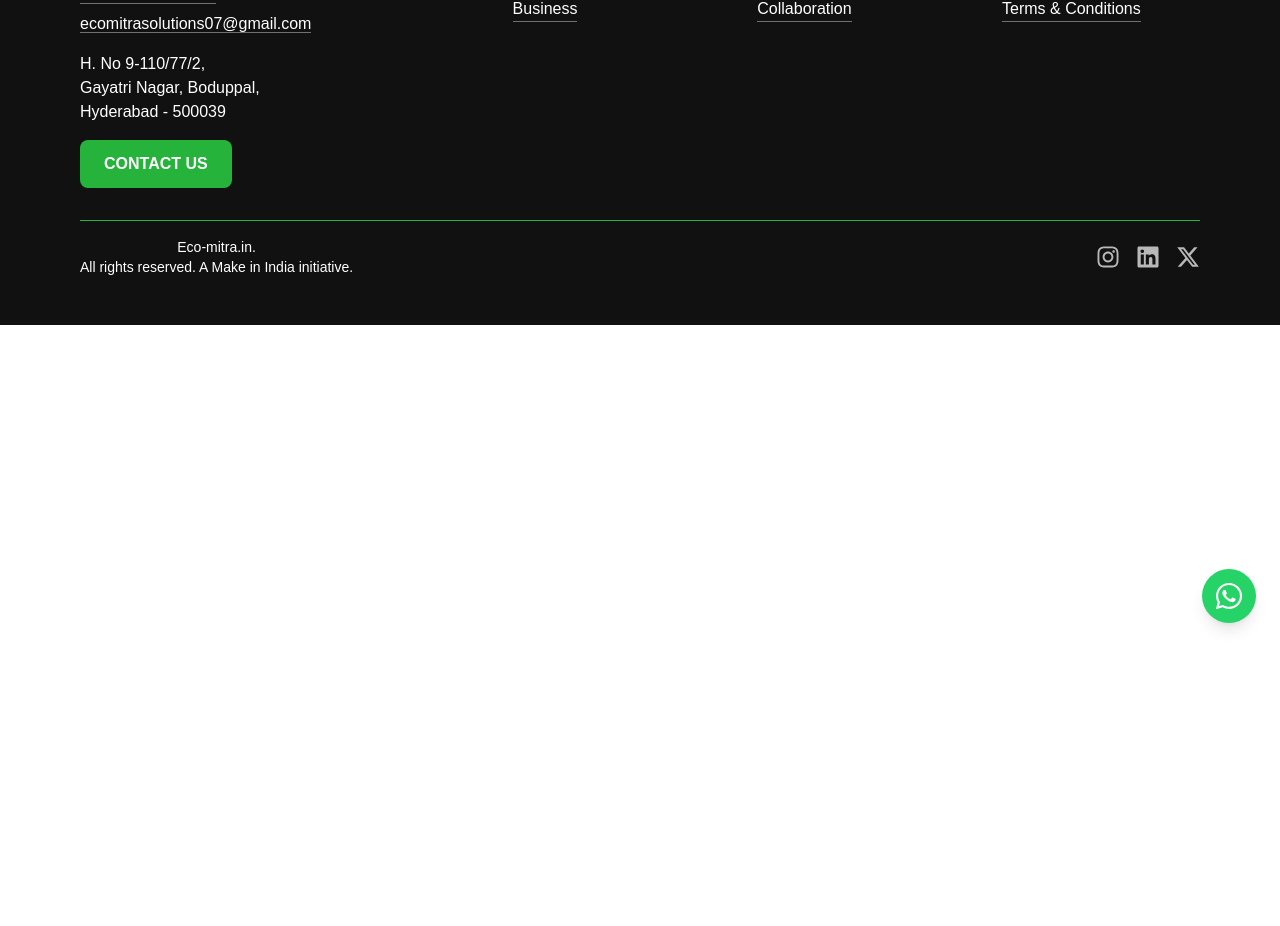
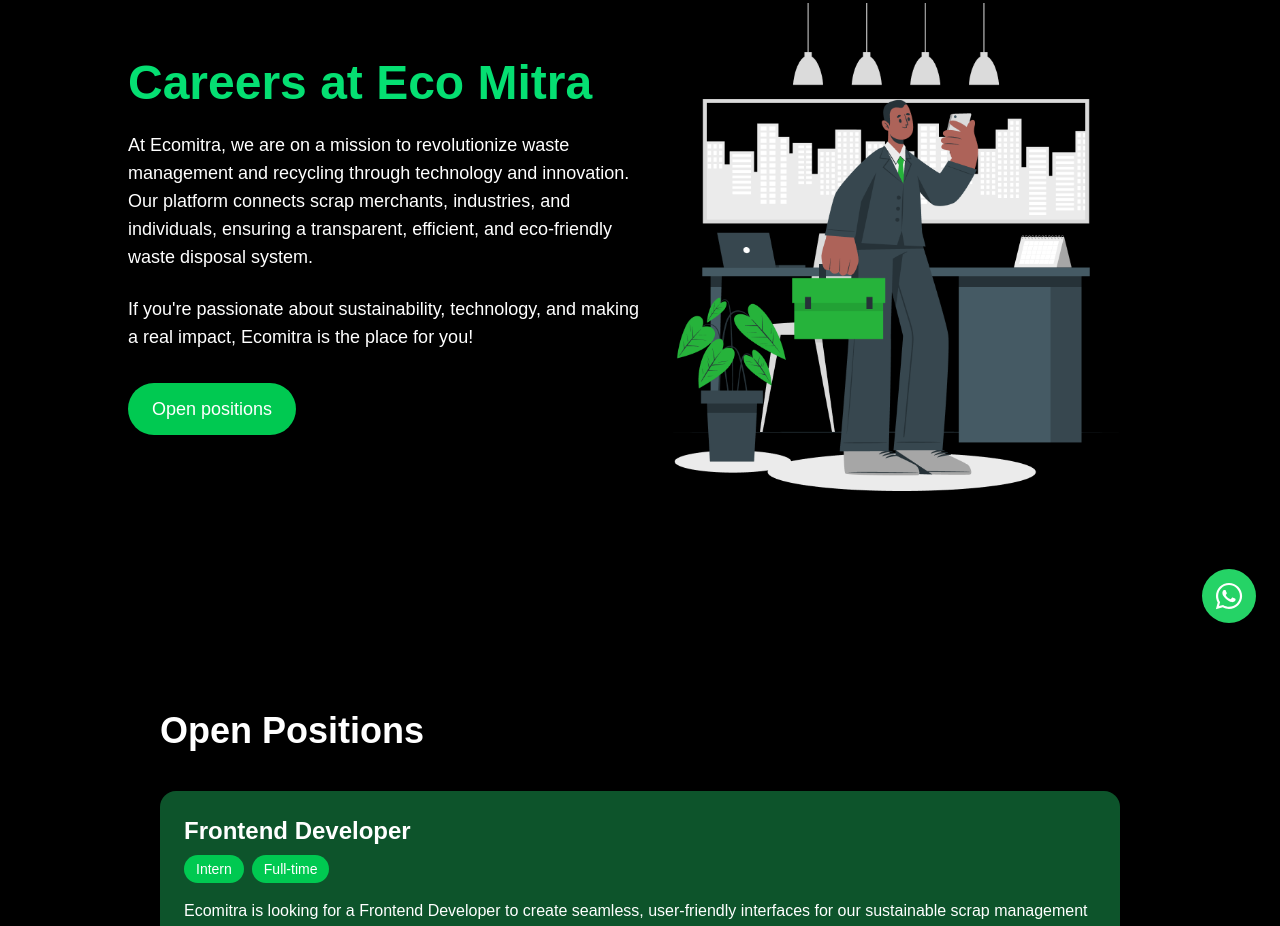
Before and after one commit to nitinrajg/frontend-ecomitra, a React (Vite) app: page /careers in a window 1280 px wide. Shown: the part 153-1079 px from the top of the page. Before the commit the page ends 800 px from the top, so only its background shows below. Built offline with nearby package versions, Linux system fonts and the light colour scheme.

Commit message:
Careers Page added with image

```diff
--- a/src/App.jsx
+++ b/src/App.jsx
@@ -12,6 +12,8 @@
 import Page2Header from "./page2/page2Header";
 import Page3Header from "./page3/page3header";
 import PreRegistration from "./PreRegistration/PreRegistration";
+import CareerPage from "./careers/CareerPage";
+import ApplyPage from "./careers/ApplyPage";
 
 const AppContent = () => {
   const location = useLocation();
@@ -42,6 +44,10 @@
         <Route path="/eco-life" element={<Page3Header />} />
         <Route path="/pre-registration" element={<PreRegistration />} />
         <Route path="/about-us" element={<AboutUs />} />
+
+        {/* Career Routes */}
+        <Route path="/careers" element={<CareerPage />} />
+        <Route path="/careers/apply" element={<ApplyPage />} />
       </Routes>
       <Footer />
     </div>
--- /dev/null
+++ b/src/careers/ApplyPage.jsx
@@ -0,0 +1,16 @@
+import React from "react";
+
+const ApplyPage = () => {
+  return (
+    <div className="w-full h-screen flex justify-center items-center">
+      <iframe
+        src="https://app.nocodb.com/#/nc/form/44b0e9b2-186a-4e06-9f35-1dc2e419668f"
+        width="100%"
+        height="600px"
+        style={{ border: "none" }}
+      ></iframe>
+    </div>
+  );
+};
+
+export default ApplyPage;
--- /dev/null
+++ b/src/careers/CareerPage.jsx
@@ -0,0 +1,109 @@
+import React from "react";
+import { Link } from "react-router-dom";
+import cuate from "../assets/cuate.png"; // Add this import
+
+const CareerPage = () => {
+  const jobs = [
+    {
+      title: "Frontend Developer",
+      description:
+        "Ecomitra is looking for a Frontend Developer to create seamless, user-friendly interfaces for our sustainable scrap management platform. If you have experience building interactive and responsive web applications and want to be part of a fast-growing startup making a real impact, we'd love to have you on board!",
+    },
+    {
+      title: "Backend Developer",
+      description:
+        "Ecomitra is looking for a Backend Developer to build and optimize the core systems powering our sustainable scrap management platform. If you have experience in developing scalable APIs, managing databases, and ensuring secure, high-performance backend operations, join our fast-growing startup and make a real impact!",
+    },
+    {
+      title: "UI/UX Designer",
+      description:
+        "Ecomitra is looking for a UI/UX Designer to craft intuitive and visually appealing experiences for our sustainable scrap management platform. If you have a passion for user-centered design, creating seamless interfaces, and enhancing digital experiences, join our fast-growing startup and help shape the future of sustainability.",
+    },
+    {
+      title: "Content Creator",
+      description:
+        "Ecomitra is looking for a Content Creator to craft engaging and impactful content that promotes sustainability and waste management awareness. If you have a knack for storytelling, creating compelling digital content, and driving audience engagement, join our fast-growing startup and help spread the message of a greener future!",
+    },
+    {
+      title: "Video Editor",
+      description:
+        "Ecomitra is looking for a Video Editor to create engaging and impactful visual content that promotes sustainability and waste management awareness. If you have a passion for storytelling, experience in editing high-quality videos, and a creative eye for compelling visuals, join our fast-growing startup and help inspire a greener future!",
+    },
+  ];
+
+  return (
+    <div>
+      <div className="min-h-screen flex items-center bg-black text-white px-8 md:px-16 lg:px-32">
+        {/* Left Section - Text Content */}
+        <div className="flex-1">
+          <h1 className="text-5xl font-bold text-green-400 mb-6">
+            Careers at Eco Mitra
+          </h1>
+          <p className="text-lg max-w-2xl mb-6">
+            At Ecomitra, we are on a mission to revolutionize waste management
+            and recycling through technology and innovation. Our platform
+            connects scrap merchants, industries, and individuals, ensuring a
+            transparent, efficient, and eco-friendly waste disposal system.
+          </p>
+          <p className="text-lg max-w-2xl mb-8">
+            If you're passionate about sustainability, technology, and making a
+            real impact, Ecomitra is the place for you!
+          </p>
+          <Link to="#job-listings">
+            <button className="bg-green-500 text-white px-6 py-3 rounded-full text-lg hover:bg-green-700 transition">
+              Open positions
+            </button>
+          </Link>
+        </div>
+
+        {/* Right Section - Illustration */}
+        <div className="hidden md:flex flex-1 justify-center">
+          <img
+            src={cuate}
+            alt="Career at Eco Mitra"
+            className="max-w-md"
+          />
+        </div>
+      </div>
+
+      {/* Job Listings Section */}
+      <div
+        id="job-listings"
+        className="px-6 md:px-20 lg:px-40 py-16 bg-black"
+      >
+        <h2 className="text-4xl text-white font-bold mb-10">Open Positions</h2>
+
+        <div className="flex flex-col gap-6">
+          {jobs.map((job, index) => (
+            <div key={index} className="bg-green-900 p-6 rounded-2xl text-white">
+              {/* Job Title */}
+              <h3 className="text-2xl font-bold mb-2">{job.title}</h3>
+
+              {/* Job Type Badges */}
+              <div className="flex gap-2 mb-4">
+                <span className="bg-green-500 text-sm px-3 py-1 rounded-full">
+                  Intern
+                </span>
+                <span className="bg-green-500 text-sm px-3 py-1 rounded-full">
+                  Full-time
+                </span>
+              </div>
+
+              {/* Job Description */}
+              <p className="text-base mb-4">{job.description}</p>
+
+              {/* Apply Button */}
+              <Link to="/apply">
+                <button className="bg-green-500 text-black px-5 py-2 rounded-full text-lg font-semibold hover:bg-green-600 transition flex items-center gap-2">
+                  Apply now <span>➡</span>
+                </button>
+              </Link>
+            </div>
+          ))}
+        </div>
+      </div>
+    </div>
+  );
+};
+
+export default CareerPage;
--- a/src/components/header.jsx
+++ b/src/components/header.jsx
@@ -41,15 +41,15 @@
 
       {/* Desktop Navigation */}
       <nav className="hidden space-x-8 lg:flex">
-        {["HOME", "SERVICES", "BLOGS"].map((item) => (
+        {["HOME", "SERVICES", "CAREERS"].map((item) => (
           <button
             key={item}
             className="text-sm font-normal px-6 py-2 rounded-full transition-all border-2 border-transparent hover:border-[#26B33B] hover:bg-transparent hover:text-[#26B33B]"
             onClick={() => {
               if (item === "SERVICES") {
                 scrollToSection("services");
-              } else if (item === "BLOGS") {
-                window.location.href = "/";
+              } else if (item === "CAREERS") {
+                window.location.href = "/careers";
               } else {
                 window.location.href = "/";
               }
@@ -66,31 +66,10 @@
         </Link>
       </nav>
 
-      {/* Mobile Menu Button */}
-      <button
-        className="lg:hidden focus:outline-none"
-        onClick={() => setIsOpen(!isOpen)}
-      >
-        <svg
-          className="w-8 h-8 text-[#26B33B]"
-          fill="none"
-          stroke="currentColor"
-          viewBox="0 0 24 24"
-          xmlns="http://www.w3.org/2000/svg"
-        >
-          <path
-            strokeLinecap="round"
-            strokeLinejoin="round"
-            strokeWidth={2}
-            d={isOpen ? "M6 18L18 6M6 6l12 12" : "M4 6h16M4 12h16m-7 6h7"}
-          />
-        </svg>
-      </button>
-
       {/* Mobile Menu */}
       {isOpen && (
         <div className="fixed top-16 left-0 w-full bg-[#111111]/80 backdrop-blur-md flex flex-col items-center space-y-6 py-6 lg:hidden">
-          {["HOME", "SERVICES", "BLOGS"].map((item) => (
+          {["HOME", "SERVICES", "CAREERS"].map((item) => (
             <button
               key={item}
               className="text-sm font-normal w-full text-center px-4 py-2 transition-all border-b border-transparent hover:border-[#26B33B] hover:text-[#26B33B]"
@@ -98,8 +77,8 @@
                 setIsOpen(false);
                 if (item === "SERVICES") {
                   scrollToSection("services");
-                } else if (item === "BLOGS") {
-                  window.location.href = "/";
+                } else if (item === "CAREERS") {
+                  window.location.href = "/careers";
                 } else {
                   window.location.href = "/";
                 }
```
Also changed, not shown: src/assets/cuate.png (added).
